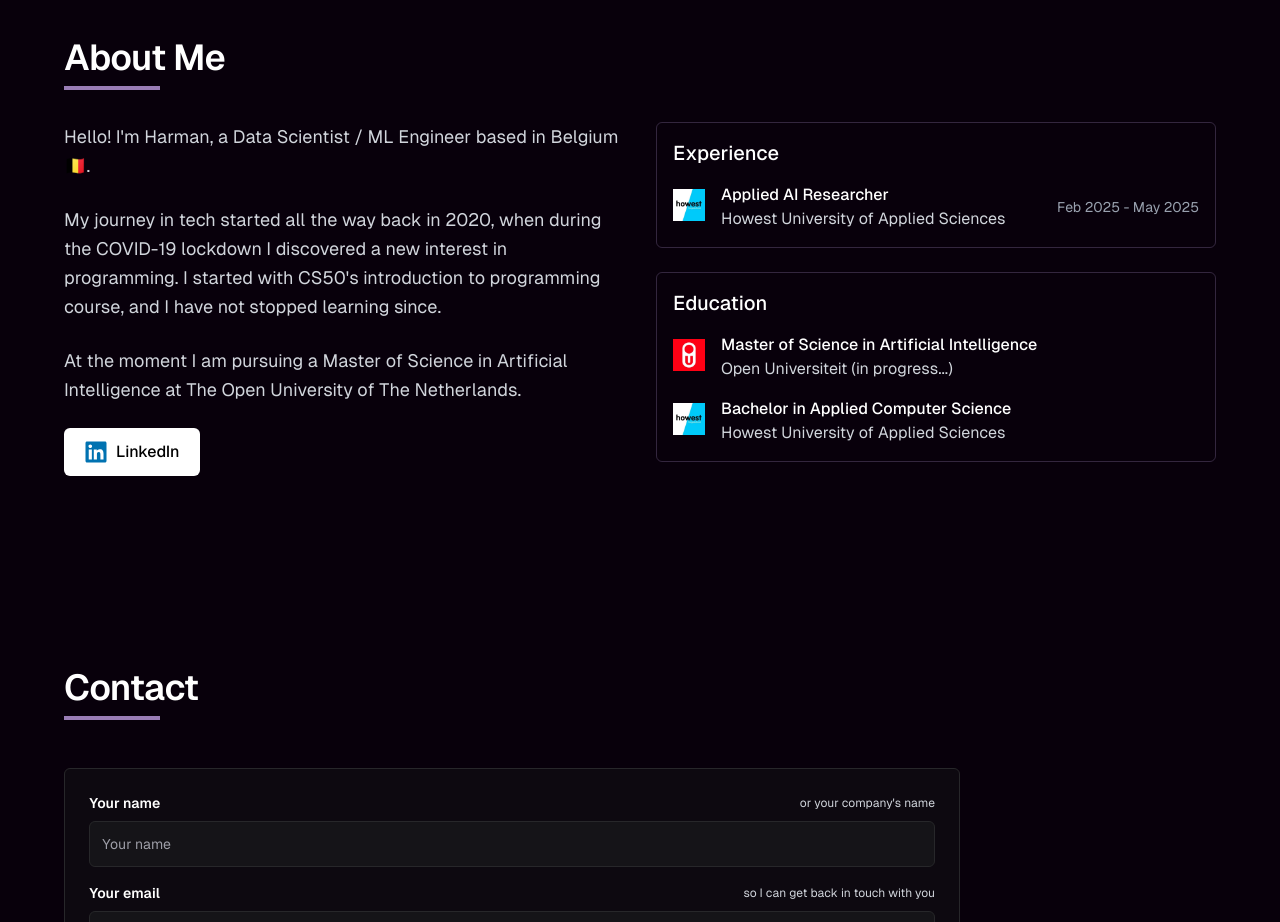
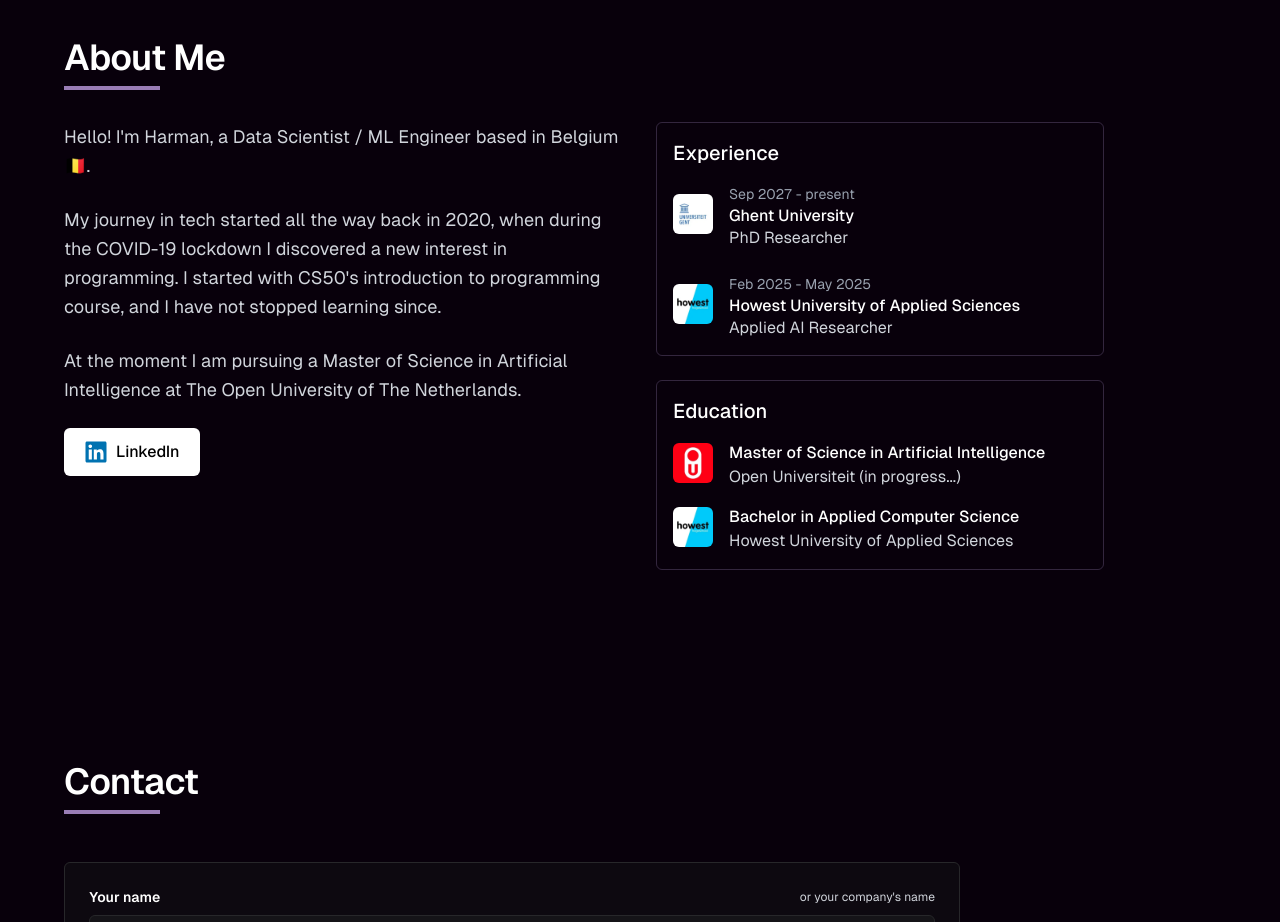
Before and after one commit to Harmxn02/harmansingh.nl, a Next.js app: page / in a window 1280 px wide. Shown: the part 2400-3322 px from the top of the page. Built offline with nearby package versions, Linux system fonts and the light colour scheme.

Commit message:
REFAC: make experience and education items look slightly better

```diff
--- a/src/app/components/About.jsx
+++ b/src/app/components/About.jsx
@@ -11,34 +11,33 @@ import HowestLogo from "../../../public/assets/howest_logo.webp";
 import OULogo from "../../../public/assets/ou_logo.webp";
 import UGentLogo from "../../../public/assets/ugent_logo.webp";
 
+const ImageItem = ({ logo, institution }) => (
+	<Image
+		src={logo}
+		alt={`${institution} logo`}
+		width={40}
+		height={40}
+		className="mr-4 mb-1 inline-block rounded-md"
+	/>
+);
+
 const ExperienceItem = ({ role, company, duration, logo }) => (
 	<div className="xs:flex-row xs:items-center flex min-w-full flex-col justify-between">
 		<div className="flex items-center">
-			<Image
-				src={logo}
-				alt={`${company} logo`}
-				width={32}
-				height={32}
-				className="mr-4 mb-1 inline-block"
-			/>
-			<div>
-				<p className="font-medium">{role}</p>
-				<p className="text-textPrimary">{company}</p>
+			<ImageItem logo={logo} institution={company} />
+			<div className="leading-snug">
+				<span className="text-sm text-gray-400">{duration}</span>
+				<p className="font-medium">{company}</p>
+				<p className="text-textPrimary">{role}</p>
 			</div>
 		</div>
-		<span className="text-sm text-gray-400">{duration}</span>
+		{/* <span className="text-sm text-gray-400">{duration}</span> */}
 	</div>
 );
 
 const EducationItem = ({ institution, degree, logo }) => (
 	<div className="flex items-center">
-		<Image
-			src={logo}
-			alt={`${institution} logo`}
-			width={32}
-			height={32}
-			className="mr-4 mb-1 inline-block"
-		/>
+		<ImageItem logo={logo} institution={institution} />
 		<div>
 			<span className="font-medium">{degree}</span>
 			<p className="text-textPrimary">{institution}</p>
@@ -55,7 +54,7 @@ const About = () => {
 		>
 			<SectionTitle content="About Me" />
 
-			<div className="grid gap-8 md:grid-cols-2">
+			<div className="grid gap-8 xl:grid-cols-2">
 				<div
 					className="space-y-6"
 					data-aos="fade-up"
@@ -85,7 +84,7 @@ const About = () => {
 					></CTA>
 				</div>{" "}
 				<div
-					className="space-y-6"
+					className="max-w-md space-y-6"
 					data-aos="fade-up"
 					data-aos-delay="200"
 				>
@@ -96,6 +95,12 @@ const About = () => {
 					>
 						<h3 className="mb-4 text-xl font-medium">Experience</h3>
 						<div className="flex flex-col items-start space-y-6">
+							<ExperienceItem
+								role="PhD Researcher"
+								company="Ghent University"
+								duration="Sep 2027 - present"
+								logo={UGentLogo}
+							/>
 							<ExperienceItem
 								role="Applied AI Researcher"
 								company="Howest University of Applied Sciences"
```
